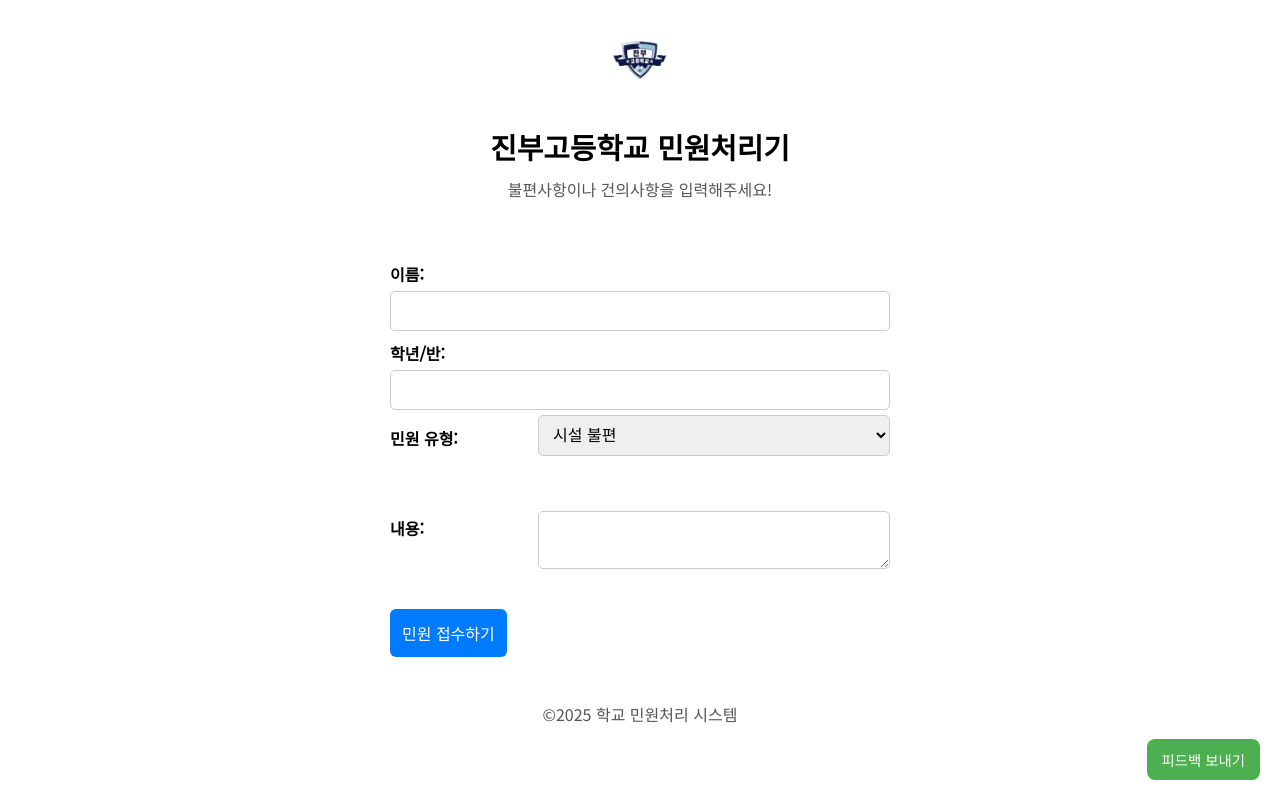
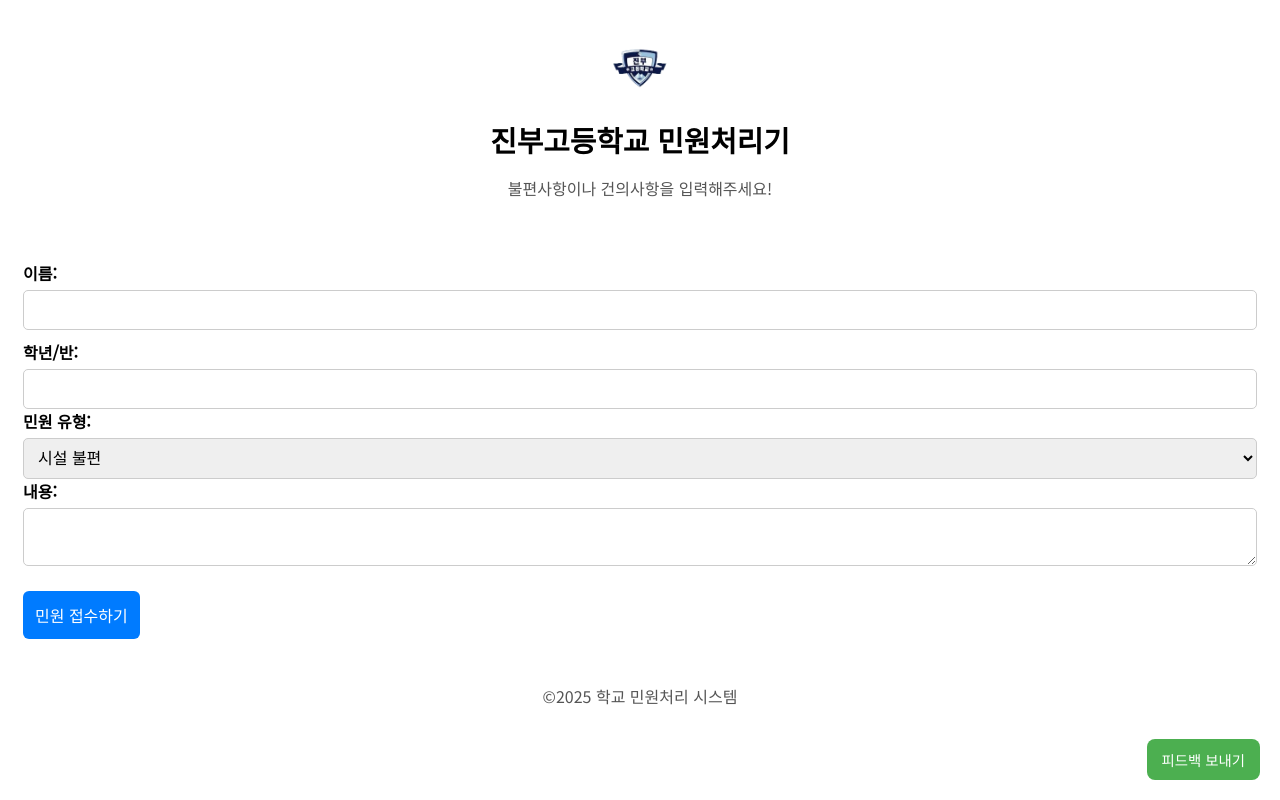
Before and after one commit to mdasdf245/jinbu-school-complaints, a plain HTML site: page index.html in a window 1280 px wide. Drawn offline with Linux system fonts and the light colour scheme.

Commit message:
Update style.css

```diff
--- a/style.css
+++ b/style.css
@@ -1,65 +1,3 @@
-/* 폼 전체 너비와 가운데 정렬 */
-form {
-    max-width: 500px;
-    margin: auto;
-}
-
-/* 제목 영역: 이미지와 텍스트 수평 정렬 */
-.header-title {
-    display: flex;
-    align-items: center;
-    gap: 15px; /* 이미지와 텍스트 사이 간격 */
-}
-
-/* 학교 로고 이미지 크기 지정 */
-.school-logo {
-    width: 100px;
-    height: auto;
-}
-
-/* 각 입력 항목 그룹: 수평 정렬 + 간격 설정 */
-.form-group {
-    display: flex;
-    align-items: center;
-    margin-bottom: 50px; /* 항목 간 세로 간격 */
-    gap: 10px; /* 라벨과 입력창 사이 좌우 간격 */
-}
-
-/* '내용' 입력창만 세로로 정렬되도록 설정 */
-.form-group.full-width {
-    flex-direction: 20px;
-    align-items: flex-start;
-    margin-bottom: 20px;
-}
-
-/* 라벨 스타일: 고정 너비, 굵은 글씨 */
-label {
-    width: 200px;
-    font-weight: bold;
-}
-
-/* 모든 입력창, 셀렉트박스, 텍스트에어리어 공통 스타일 */
-input,
-select,
-textarea {
-    padding: 8px;
-    border-radius: 4px;
-    border: 2px solid #ccc;
-    width: 450%;
-    max-width: 500px;  /* ❗텍스트박스가 너무 좁게 제한될 수 있어요. 필요하면 조정 */
-    box-sizing: border-box;
-}
-
-/* 제목 아래 서브 문구 스타일 */
-.subtitle {
-    text-align: center;
-    margin-top: 10px;
-    font-size: 1.1rem;
-    color: #333;
-}
-.button {
- display: flex;
-    align-items: center;
 
 }
 body {
```
